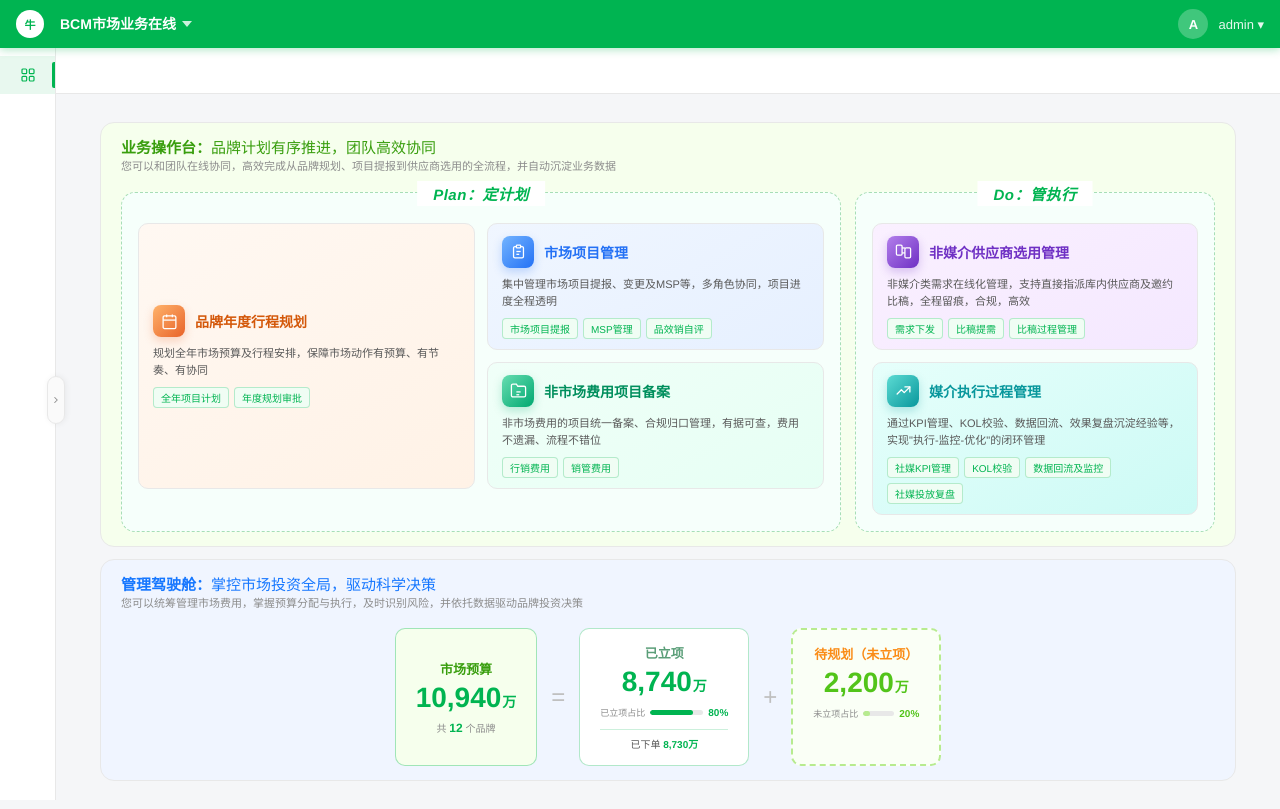
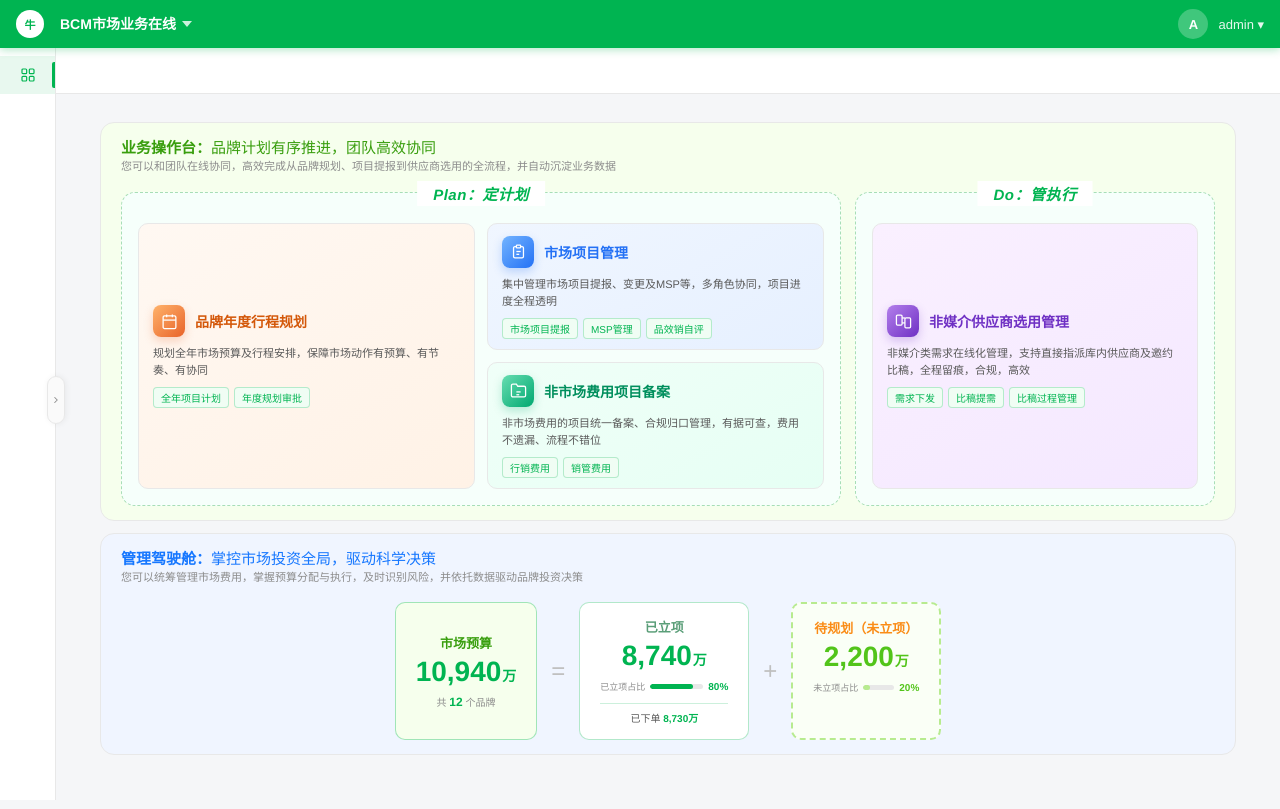
Before and after one commit to chenzw862/chenzw862.github.io, a plain HTML site: page index.html in a window 1280 px wide. Drawn offline with Linux system fonts and the light colour scheme.

Commit message:
Add files via upload

```diff
--- a/index.html
+++ b/index.html
@@ -344,7 +344,7 @@ canvas{display:block;max-width:100%}
 .ov-card-tags{display:flex;flex-wrap:wrap;gap:5px}
 .ov-card-tag{display:inline-block;font-size:10px;color:var(--green);background:#f0fdf4;border:1px solid rgba(0,180,81,.25);border-radius:4px;padding:2px 7px}
 /* Plan/Do 外层分组容器 */
-.ov-plando{background:#f6fffb;border:1.5px dashed #a7deb6;border-radius:14px;padding:30px 16px 16px;position:relative}
+.ov-plando{background:#f6fffb;border:1.5px dashed #a7deb6;border-radius:14px;padding:30px 16px 16px;position:relative;display:flex;flex-direction:column}
 .ov-plando-title{position:absolute;top:-12px;left:50%;transform:translateX(-50%);background:#fff;padding:2px 16px;font-size:15px;font-weight:800;font-style:italic;color:var(--green);letter-spacing:.5px;white-space:nowrap}
 .ov-budget-sub{font-size:11px;color:var(--green);text-align:center;margin-bottom:16px}
 .ov-enter-btn-wrap{display:flex;align-items:center;gap:8px}
@@ -486,9 +486,9 @@ canvas{display:block;max-width:100%}
       <!-- ━━━━━━ Do 组 ━━━━━━ -->
       <div class="ov-plando">
         <div class="ov-plando-title">Do：管执行</div>
-        <div style="display:flex;flex-direction:column;gap:12px">
+        <div style="display:flex;flex-direction:column;gap:12px;flex:1">
           <!-- 卡片4：非媒介供应商选用管理 -->
-          <div class="ov-card" style="background:linear-gradient(150deg,#faf0ff,#f4e8ff);cursor:pointer" onclick="window.open('https://zk2vxk.axshare.com/#id=3e2zk9&p=331%E9%80%89%E7%94%A8%E4%BB%BB%E5%8A%A1%E7%AE%A1%E7%90%86','_blank')">
+          <div class="ov-card" style="background:linear-gradient(150deg,#faf0ff,#f4e8ff);cursor:pointer;flex:1;display:flex;flex-direction:column;justify-content:center" onclick="window.open('https://zk2vxk.axshare.com/#id=3e2zk9&p=331%E9%80%89%E7%94%A8%E4%BB%BB%E5%8A%A1%E7%AE%A1%E7%90%86','_blank')">
             <div style="display:flex;align-items:center;gap:10px;margin-bottom:8px">
               <div style="width:32px;height:32px;border-radius:8px;background:linear-gradient(135deg,#b37feb,#6f30c4);display:flex;align-items:center;justify-content:center;flex-shrink:0;box-shadow:0 4px 10px rgba(111,48,196,.25)">
                 <svg width="17" height="17" viewBox="0 0 24 24" fill="none" stroke="#fff" stroke-width="1.8"><rect x="2" y="3" width="8" height="14" rx="1.5"/><rect x="14" y="7" width="8" height="14" rx="1.5"/><line x1="10" y1="7" x2="14" y2="7"/><line x1="10" y1="14" x2="14" y2="14"/></svg>
@@ -503,21 +503,6 @@ canvas{display:block;max-width:100%}
             </div>
           </div>
           <!-- 卡片5：媒介执行过程管理 -->
-          <div class="ov-card" style="background:linear-gradient(150deg,#e6fffb,#ccfaf5)">
-            <div style="display:flex;align-items:center;gap:10px;margin-bottom:8px">
-              <div style="width:32px;height:32px;border-radius:8px;background:linear-gradient(135deg,#5cdbd3,#08979c);display:flex;align-items:center;justify-content:center;flex-shrink:0;box-shadow:0 4px 10px rgba(8,151,156,.25)">
-                <svg width="17" height="17" viewBox="0 0 24 24" fill="none" stroke="#fff" stroke-width="1.8" stroke-linecap="round" stroke-linejoin="round"><polyline points="3 17 9 11 13 15 21 7"/><polyline points="14 7 21 7 21 14"/></svg>
-              </div>
-              <div class="ov-card-title" style="margin:0;color:#08979c">媒介执行过程管理</div>
-            </div>
-            <div class="ov-card-desc">通过KPI管理、KOL校验、数据回流、效果复盘沉淀经验等，实现"执行-监控-优化"的闭环管理</div>
-            <div class="ov-card-tags">
-              <span class="ov-card-tag">社媒KPI管理</span>
-              <span class="ov-card-tag">KOL校验</span>
-              <span class="ov-card-tag">数据回流及监控</span>
-              <span class="ov-card-tag">社媒投放复盘</span>
-            </div>
-          </div>
         </div>
       </div>
 
```
